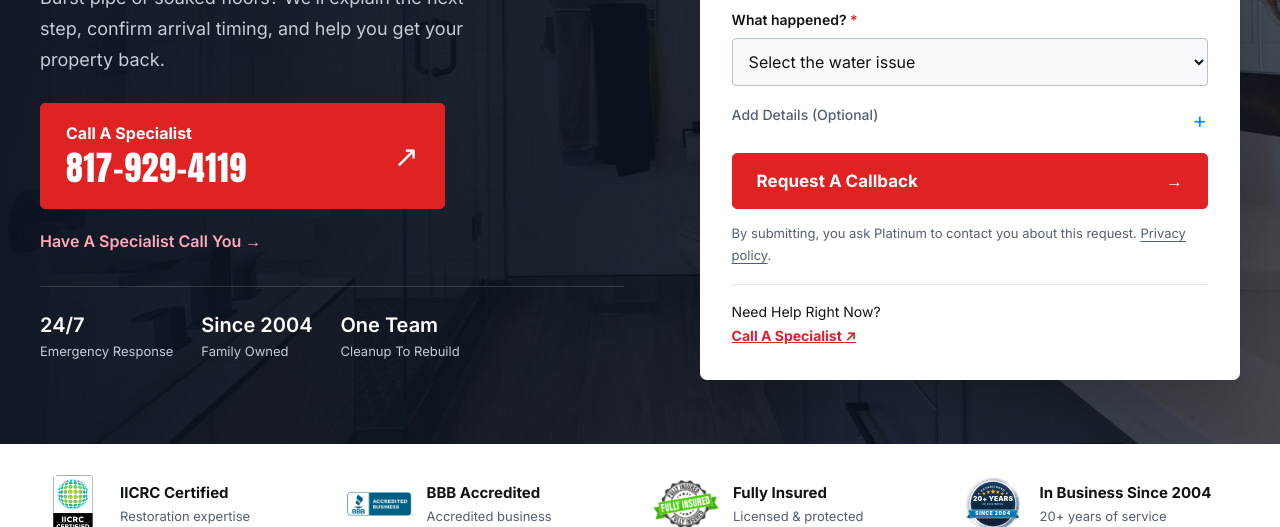
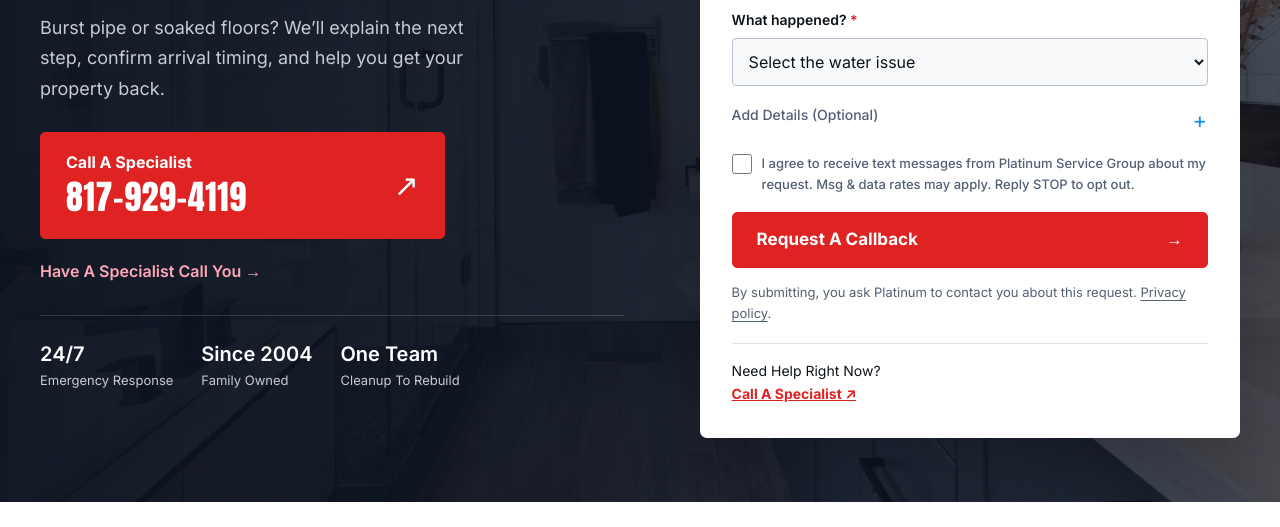
Before and after one commit to ahmed0234/Platinum-Water-Damage-Restoration-Front-End, a plain HTML site: page index.html in a window 1280 px wide. Shown: the part 573-1100 px from the top of the page. Drawn offline with Linux system fonts and the light colour scheme.

Commit message:
frontend changings

```diff
--- a/app.js
+++ b/app.js
@@ -305,6 +305,8 @@
           : "https://platinumsg.com/",
       submission_id: currentSubmissionId,
       consent: "Contact me about this water damage request.",
+      // Only an explicit tick counts as SMS consent; never preselected or inferred.
+      sms_consent: form.elements.sms_consent?.checked ? "yes" : "no",
     };
 
     if (preservedGclid) {
--- a/index.html
+++ b/index.html
@@ -282,6 +282,19 @@
                     rows="2"
                   ></textarea>
                 </details>
+                <div class="sms-consent">
+                  <input
+                    id="sms_consent"
+                    name="sms_consent"
+                    type="checkbox"
+                    value="yes"
+                  />
+                  <label for="sms_consent"
+                    >I agree to receive text messages from Platinum Service
+                    Group about my request. Msg &amp; data rates may apply.
+                    Reply STOP to opt out.</label
+                  >
+                </div>
                 <button class="button submit" type="submit">
                   Request A Callback <span aria-hidden="true">→</span>
                 </button>
--- a/styles.css
+++ b/styles.css
@@ -445,6 +445,30 @@ textarea {
 .optional-details textarea {
   margin-bottom: 0;
 }
+.sms-consent {
+  display: flex;
+  align-items: flex-start;
+  gap: 10px;
+  margin-bottom: 18px;
+}
+.sms-consent input {
+  flex: none;
+  width: 20px;
+  height: 20px;
+  min-height: 0;
+  margin: 1px 0 0;
+  padding: 0;
+  accent-color: var(--red);
+  cursor: pointer;
+}
+.sms-consent label {
+  font-size: 13px;
+  font-weight: 500;
+  line-height: 1.55;
+  color: var(--muted);
+  margin: 0;
+  cursor: pointer;
+}
 .submit {
   width: 100%;
   justify-content: space-between;
```
Also changed, not shown: assets/fonts/Anton-OFL.txt.
